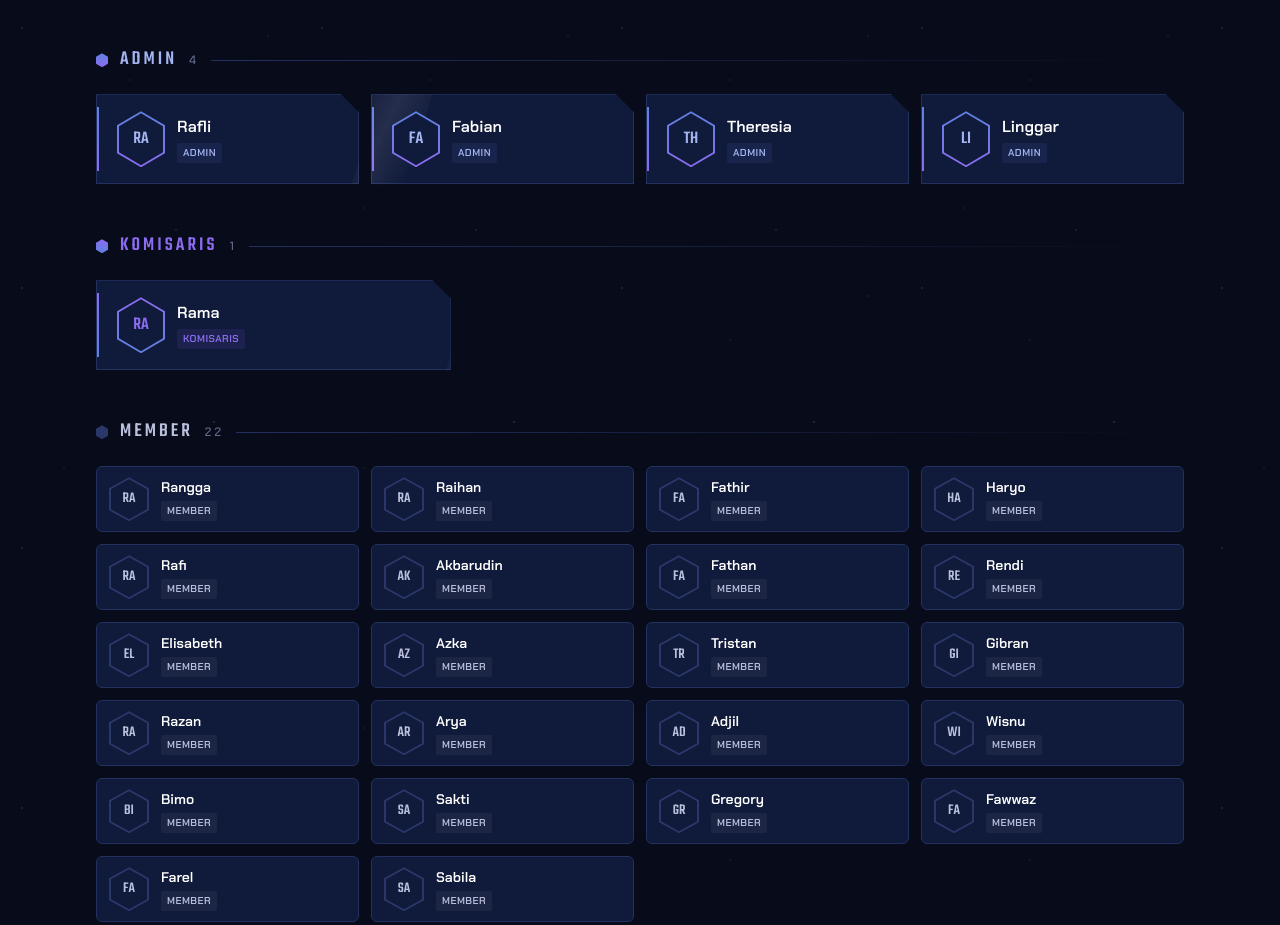
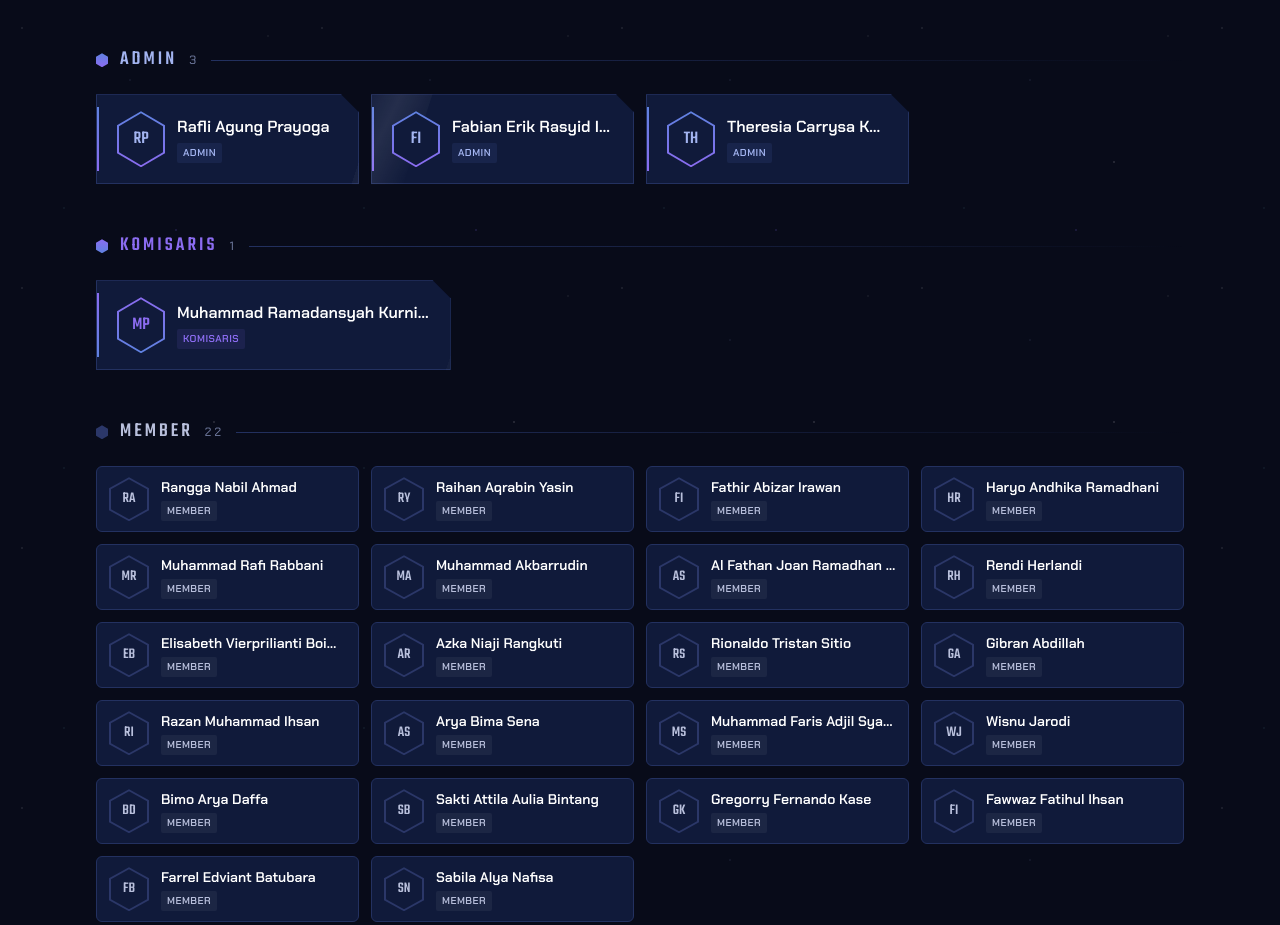
Before and after one commit to rafiakbarmuzaki/web-jaya, a React (Vite) app: page / in a window 1280 px wide. Shown: the part 1287-2212 px from the top of the page. Built offline with nearby package versions, Linux system fonts and the light colour scheme.

Commit message:
first commit

```diff
--- a/src/data/members.ts
+++ b/src/data/members.ts
@@ -22,37 +22,36 @@ export interface Member {
 }
 
 export const members: Member[] = [
-  { name: 'Bagas', role: 'CEO' },
-  { name: 'Jovan', role: 'CEO' },
-  { name: 'Rafi', role: 'CEO' },
+  { name: 'Bagas Pratama Putra', role: 'CEO' },
+  { name: 'Jovansyah Lazuardi Adhan', role: 'CEO' },
+  { name: 'Rafi Akbar Muzaki', role: 'CEO' },
 
-  { name: 'Rafli', role: 'Admin' },
-  { name: 'Fabian', role: 'Admin' },
-  { name: 'Theresia', role: 'Admin' },
-  { name: 'Linggar', role: 'Admin' },
+  { name: 'Rafli Agung Prayoga', role: 'Admin' },
+  { name: 'Fabian Erik Rasyid Islami', role: 'Admin' },
+  { name: 'Theresia Carrysa Keiko Halim', role: 'Admin' },
 
-  { name: 'Rama', role: 'Komisaris' },
+  { name: 'Muhammad Ramadansyah Kurnia Putra', role: 'Komisaris' },
 
-  { name: 'Rangga', role: 'Member' },
-  { name: 'Raihan', role: 'Member' },
-  { name: 'Fathir', role: 'Member' },
-  { name: 'Haryo', role: 'Member' },
-  { name: 'Rafi', role: 'Member' },
-  { name: 'Akbarudin', role: 'Member' },
-  { name: 'Fathan', role: 'Member' },
-  { name: 'Rendi', role: 'Member' },
-  { name: 'Elisabeth', role: 'Member' },
-  { name: 'Azka', role: 'Member' },
-  { name: 'Tristan', role: 'Member' },
-  { name: 'Gibran', role: 'Member' },
-  { name: 'Razan', role: 'Member' },
-  { name: 'Arya', role: 'Member' },
-  { name: 'Adjil', role: 'Member' },
-  { name: 'Wisnu', role: 'Member' },
-  { name: 'Bimo', role: 'Member' },
-  { name: 'Sakti', role: 'Member' },
-  { name: 'Gregory', role: 'Member' },
-  { name: 'Fawwaz', role: 'Member' },
-  { name: 'Farel', role: 'Member' },
-  { name: 'Sabila', role: 'Member' },
+  { name: 'Rangga Nabil Ahmad', role: 'Member' },
+  { name: 'Raihan Aqrabin Yasin', role: 'Member' },
+  { name: 'Fathir Abizar Irawan', role: 'Member' },
+  { name: 'Haryo Andhika Ramadhani', role: 'Member' },
+  { name: 'Muhammad Rafi Rabbani', role: 'Member' },
+  { name: 'Muhammad Akbarrudin', role: 'Member' },
+  { name: 'Al Fathan Joan Ramadhan Sembiring', role: 'Member' },
+  { name: 'Rendi Herlandi', role: 'Member' },
+  { name: 'Elisabeth Vierprilianti Boimau', role: 'Member' },
+  { name: 'Azka Niaji Rangkuti', role: 'Member' },
+  { name: 'Rionaldo Tristan Sitio', role: 'Member' },
+  { name: 'Gibran Abdillah', role: 'Member' },
+  { name: 'Razan Muhammad Ihsan', role: 'Member' },
+  { name: 'Arya Bima Sena', role: 'Member' },
+  { name: 'Muhammad Faris Adjil Syamsudi', role: 'Member' },
+  { name: 'Wisnu Jarodi', role: 'Member' },
+  { name: 'Bimo Arya Daffa', role: 'Member' },
+  { name: 'Sakti Attila Aulia Bintang', role: 'Member' },
+  { name: 'Gregorry Fernando Kase', role: 'Member' },
+  { name: 'Fawwaz Fatihul Ihsan', role: 'Member' },
+  { name: 'Farrel Edviant Batubara', role: 'Member' },
+  { name: 'Sabila Alya Nafisa', role: 'Member' },
 ];
```
